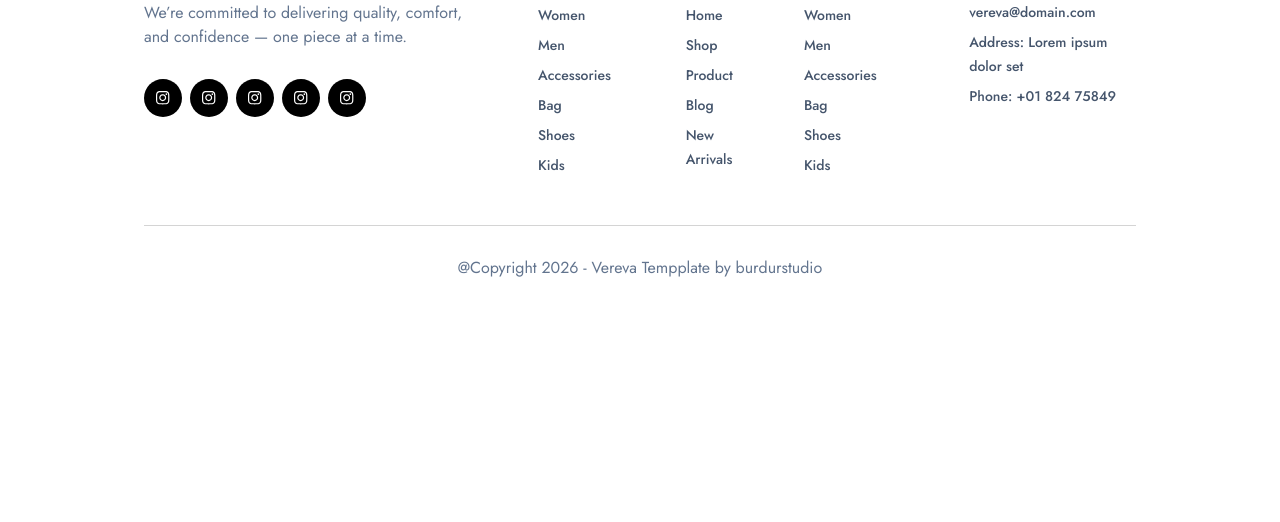
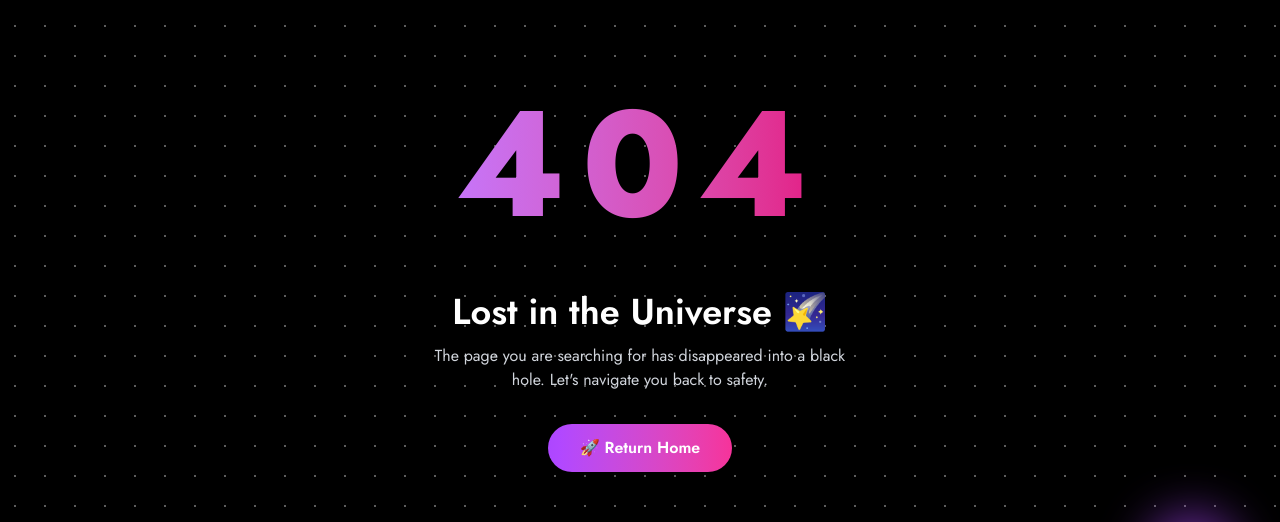
Before and after one commit to Jamil-coder360/Medove-fashion, a React (Vite) app: page /contact in a window 1280 px wide. Shown: the part 275-797 px from the top of the page. Built offline with nearby package versions, Linux system fonts and the light colour scheme.

Commit message:
not found page update

```diff
--- a/src/component/Footer.jsx
+++ b/src/component/Footer.jsx
@@ -114,7 +114,7 @@ const Footer = () => {
 						</div>
 					</div>
 
-					<div className="flex flex-col lg:flex-row justify-between gap-5 lg:gap-10">
+					<div className="flex flex-col lg:flex-row  justify-between gap-5 lg:gap-10">
 						<FooterItem
 							title={"Shop Highlights"}
 							menuItems={[
--- a/src/component/Header.jsx
+++ b/src/component/Header.jsx
@@ -42,7 +42,9 @@ const Header = () => {
         <div className="container ">
           <div className="flex justify-between items-center">
             <div className="image">
+              <Link to="/">
               <img src="/logo.png" alt="logo" />
+              </Link>
             </div>
 
             {/* Dekstop veiw */}
--- a/src/pages/NotFound.jsx
+++ b/src/pages/NotFound.jsx
@@ -1,7 +1,113 @@
+// import React from "react";
+// import { Link } from "react-router-dom";
+
+// const NotFound = () => {
+//   return (
+//     <div className="min-h-screen flex items-center justify-center bg-gray-100 px-4">
+//       <div className="text-center">
+
+//         <h1 className="text-7xl font-bold text-red-500">404</h1>
+
+//         <h2 className="text-2xl md:text-3xl font-semibold mt-4 text-gray-800">
+//           Page Not Found
+//         </h2>
+
+//         <p className="text-gray-500 mt-2">
+//           Sorry, the page you are looking for does not exist.
+//         </p>
+
+//         <Link to="/">
+//           <button className="mt-6 px-6 py-3 bg-blue-600 text-white rounded-lg hover:bg-blue-700 transition">
+//             Go Back Home
+//           </button>
+//         </Link>
+
+//       </div>
+//     </div>
+//   );
+// };
+
+// export default NotFound;
+
+
+
+// import React from "react";
+// import { Link } from "react-router-dom";
+
+// const NotFound = () => {
+//   return (
+//     <div className="min-h-screen flex items-center justify-center bg-gradient-to-r from-indigo-500 via-purple-500 to-pink-500 text-white px-4">
+
+//       <div className="text-center">
+
+//         {/* Big 404 */}
+//         <h1 className="text-[120px] md:text-[180px] font-extrabold animate-pulse">
+//           404
+//         </h1>
+
+//         {/* Text */}
+//         <h2 className="text-3xl md:text-4xl font-semibold mb-4">
+//           Oops! Lost in Space 🚀
+//         </h2>
+
+//         <p className="text-lg opacity-90 max-w-md mx-auto">
+//           The page you are looking for drifted into the digital universe.
+//           Let's bring you back home.
+//         </p>
+
+//         {/* Button */}
+//         <Link to="/">
+//           <button className="mt-8 px-8 py-3 bg-white text-purple-600 font-semibold rounded-full shadow-lg hover:scale-110 transition duration-300">
+//             Take Me Home
+//           </button>
+//         </Link>
+
+//       </div>
+//     </div>
+//   );
+// };
+
+// export default NotFound;
+
+
 import React from "react";
+import { Link } from "react-router-dom";
 
 const NotFound = () => {
-	return <div>Not Found 404</div>;
+  return (
+    <div className="relative min-h-screen flex items-center justify-center bg-black overflow-hidden text-white">
+
+      {/* Stars background */}
+      <div className="absolute inset-0 animate-pulse opacity-30">
+        <div className="w-full h-full bg-[radial-gradient(circle,white_1px,transparent_1px)] bg-[size:30px_30px]"></div>
+      </div>
+
+      {/* Content */}
+      <div className="relative text-center z-10 px-4">
+        <h1 className="text-[150px] font-extrabold tracking-widest text-transparent bg-clip-text bg-gradient-to-r from-purple-400 to-pink-600">
+          404
+        </h1>
+
+        <h2 className="text-3xl md:text-4xl font-semibold mt-4">
+          Lost in the Universe 🌠
+        </h2>
+
+        <p className="mt-3 text-gray-300 max-w-md mx-auto">
+          The page you are searching for has disappeared into a black hole.
+          Let's navigate you back to safety.
+        </p>
+
+        <Link to="/">
+          <button className="mt-8 px-8 py-3 bg-gradient-to-r from-purple-500 to-pink-500 rounded-full font-semibold hover:scale-110 transition duration-300 shadow-lg">
+            🚀 Return Home
+          </button>
+        </Link>
+      </div>
+
+      {/* Floating planet */}
+      <div className="absolute bottom-10 right-10 w-24 h-24 bg-purple-500 rounded-full blur-xl opacity-60 animate-bounce"></div>
+    </div>
+  );
 };
 
 export default NotFound;
--- /dev/null
+++ b/src/pages/Productpage.jsx
@@ -0,0 +1,9 @@
+import React from 'react'
+
+const Productpage = () => {
+  return (
+    <div>Productpage</div>
+  )
+}
+
+export default Productpage
--- /dev/null
+++ b/src/pages/Shop.jsx
@@ -0,0 +1,9 @@
+import React from 'react'
+
+const Shop = () => {
+  return (
+    <div>Shop</div>
+  )
+}
+
+export default Shop
```
Also changed, not shown: src/App.jsx (+14 -2 lines).
